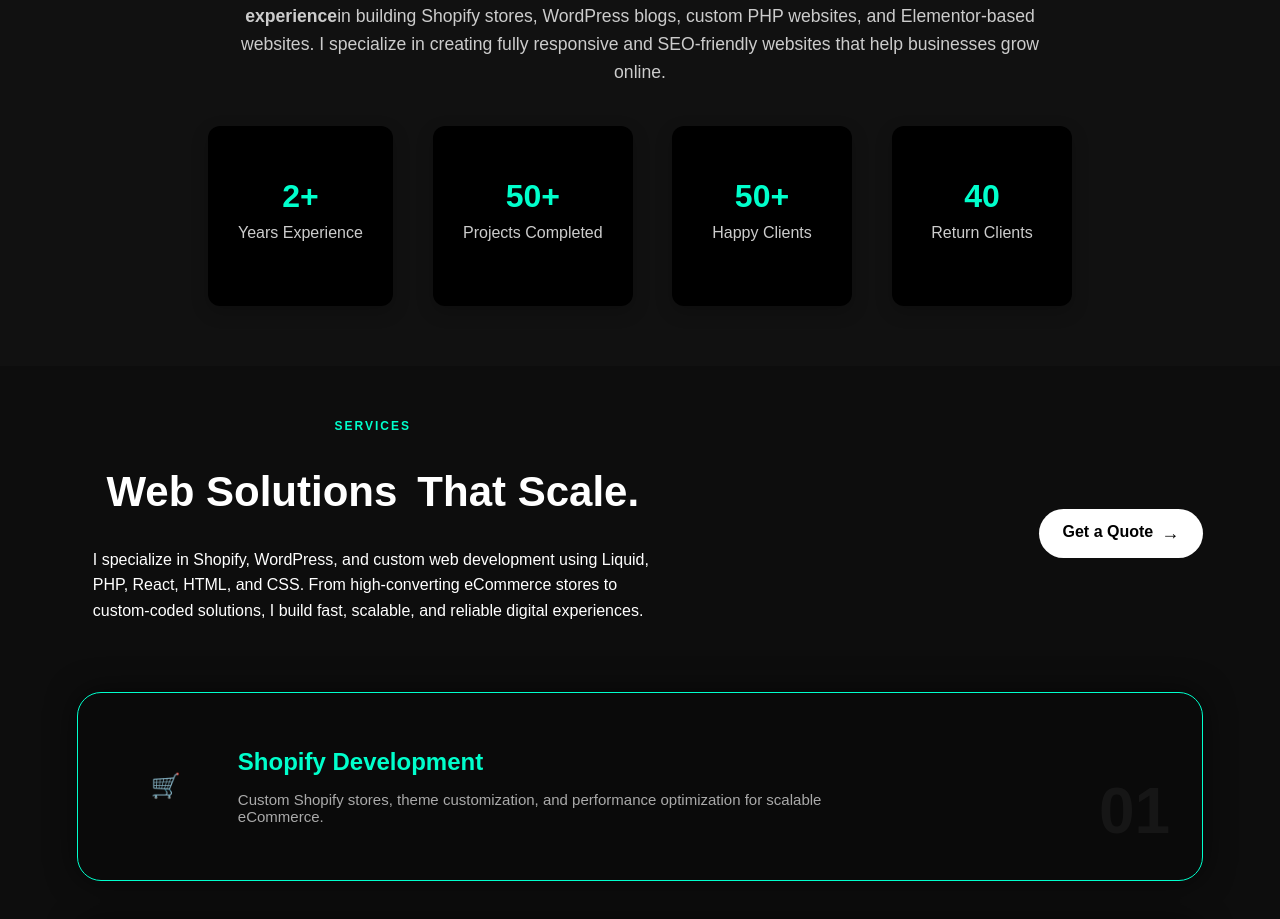
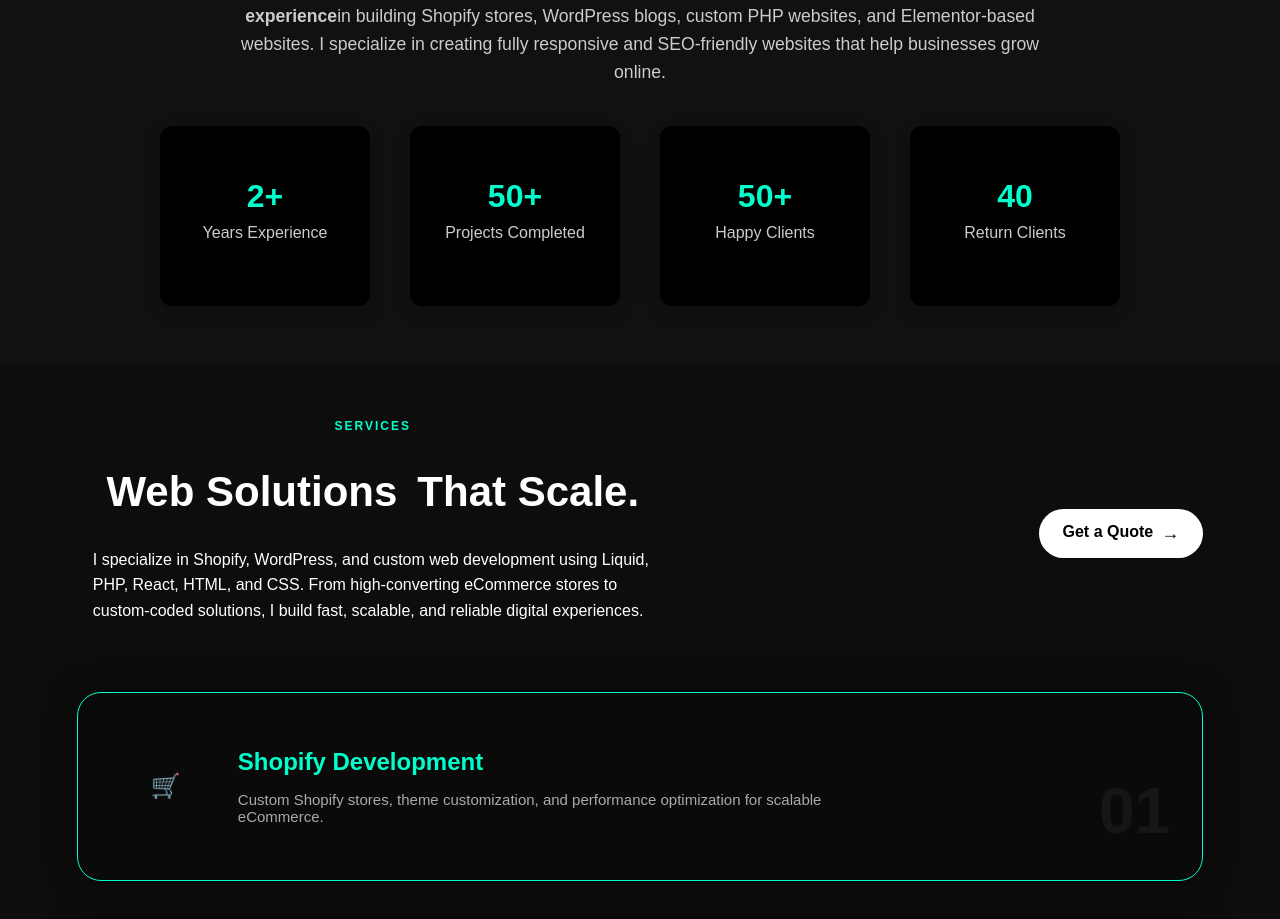
Before and after one commit to Nabeel629/Portfolio, a React (Vite) app: page / in a window 1280 px wide. Shown: the part 1067-1986 px from the top of the page. Built offline with nearby package versions, Linux system fonts and the light colour scheme.

Commit message:
card size increase

```diff
--- a/src/home.css
+++ b/src/home.css
@@ -157,7 +157,7 @@
 .about-section h2 { font-size: 38px; margin-bottom: 20px; color: #00ffcc; }
 .about-section p { font-size: 1.1rem; max-width: 800px; margin: 0 auto 40px auto; line-height: 1.6; color: #ccc; }
 .about-stats { display: flex; justify-content: center; gap: 40px; flex-wrap: wrap; }
-.stat-card { background-color: #000; padding: 20px 30px; border-radius: 12px; min-width: 120px; text-align: center; box-shadow: 0 6px 18px rgba(0,0,0,0.2); }
+.stat-card { background-color: #000; padding: 20px 30px; border-radius: 12px; min-width: 150px; text-align: center; box-shadow: 0 6px 18px rgba(0,0,0,0.2); }
 .stat-card h3 { font-size: 2rem; margin-bottom: 5px; color: #00ffcc; }
 .stat-card p { font-size: 1rem; color: #ccc; }
 
```
